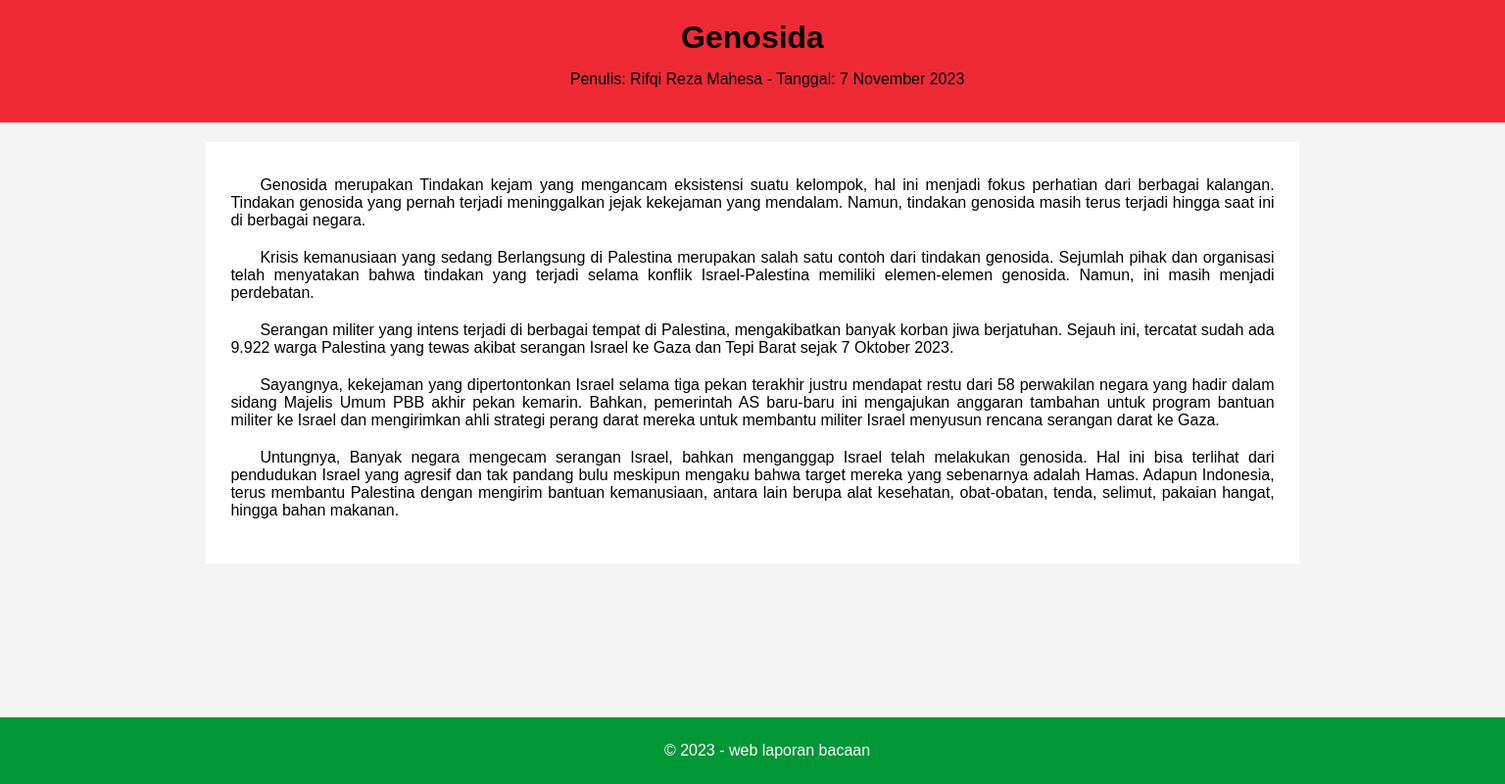
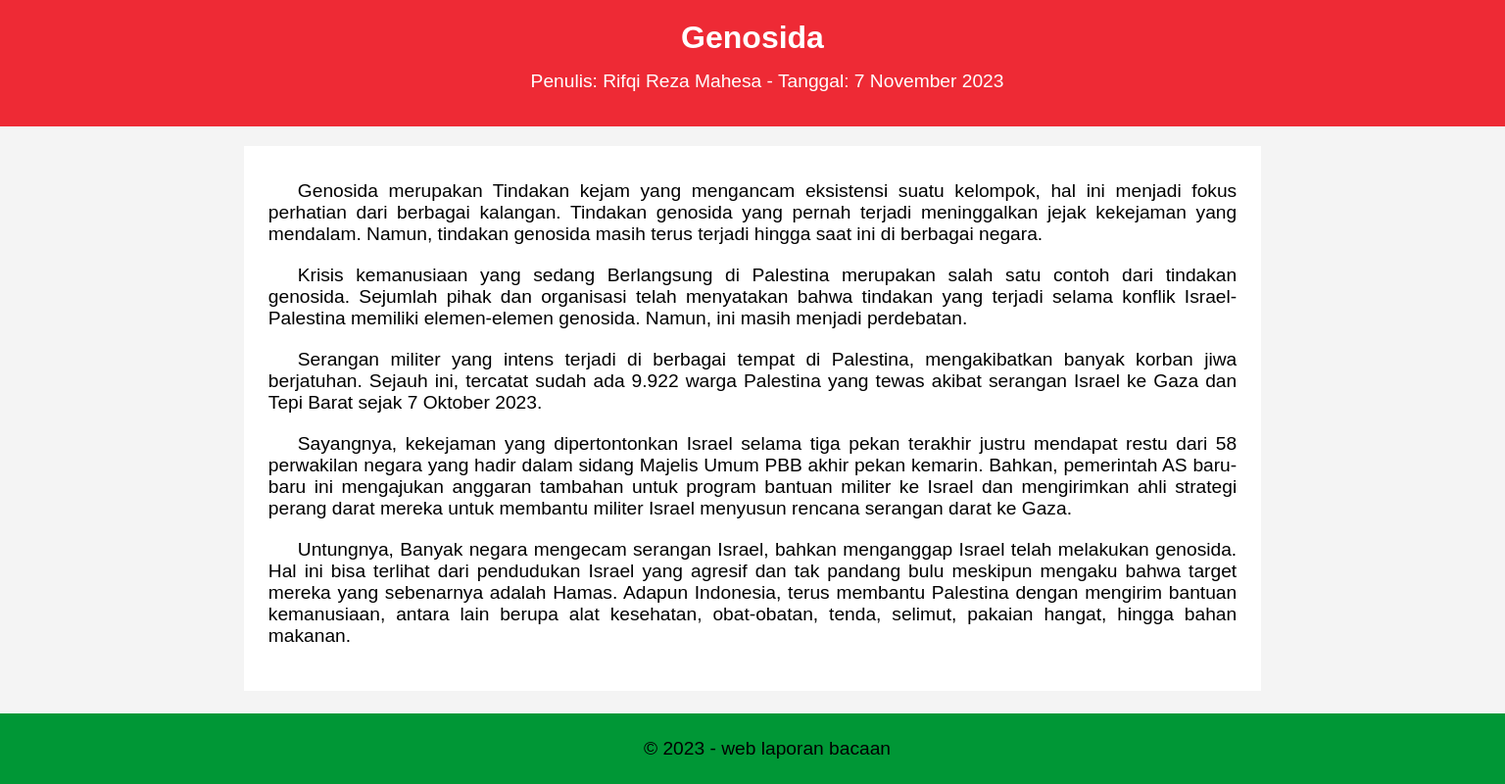
Before and after one commit to rifqireza/web-laporan-bacaan, a plain HTML site: page src/tulisan/genosida.html in a window 1536 px wide. Shown: the whole page at 98% size. Drawn offline with Linux system fonts and the light colour scheme.

Commit message:
change-style

```diff
--- a/src/tulisan/tulisan.css
+++ b/src/tulisan/tulisan.css
@@ -13,7 +13,7 @@ body {
 header {
     width: 100%;
     background-color: #EE2A35;
-    color: #000000;
+    color: #ffffff;
     text-align: center;
     padding: 20px;
 }
@@ -37,7 +37,7 @@ article {
 footer {
     width: 100%;
     background-color: #009736;
-    color: #fff;
+    color: #000000;
     text-align: center;
     padding: 10px;
 }
@@ -46,6 +46,7 @@ p {
     margin: 10px 0;
     padding: 5px;
     text-indent: 30px;
+    font-size: larger;
 }
 
 @media only screen and (min-width: 600px) {
@@ -53,4 +54,17 @@ p {
         position: fixed;
         bottom: 0;
     }
+
 }
+
+@media only screen and (min-width: 1100px) {
+    main {
+        width: 60%;
+    }
+}
+
+@media only screen and (min-width: 1300px) {
+    main {
+        width: 65%;
+    }
+}
```
